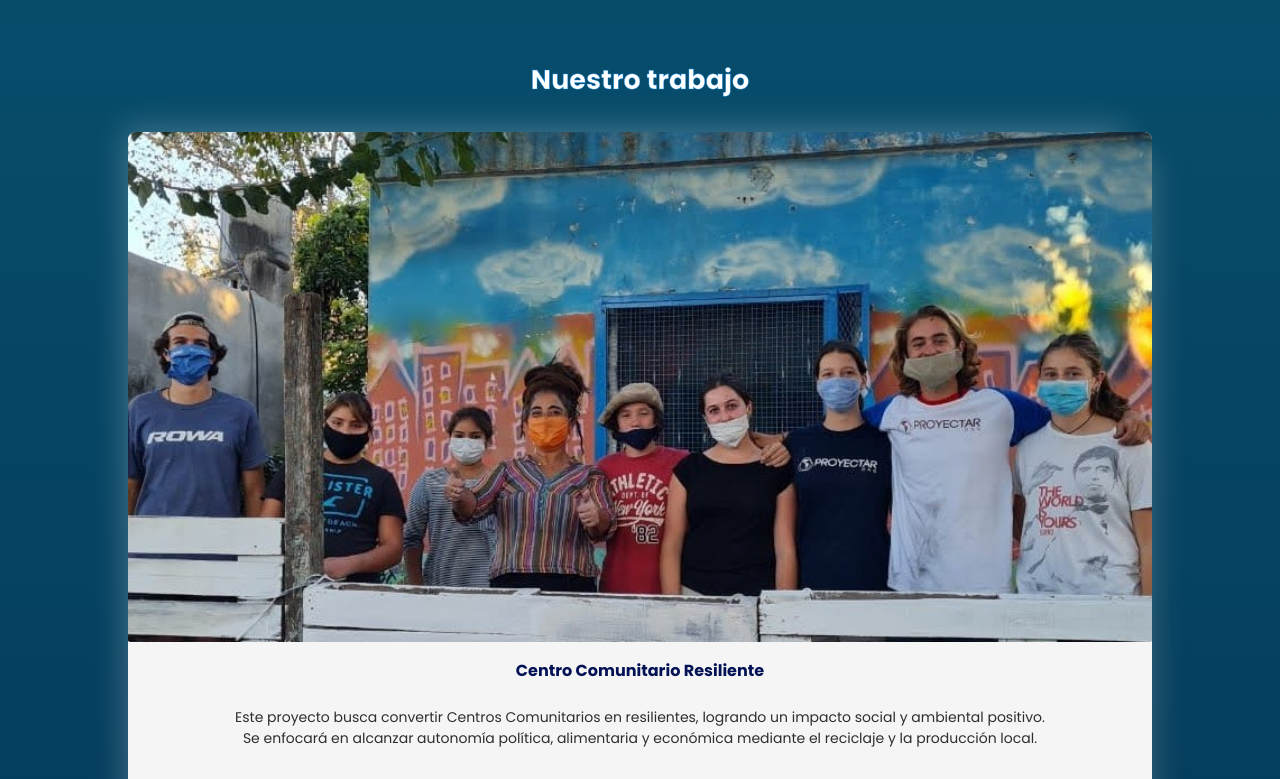
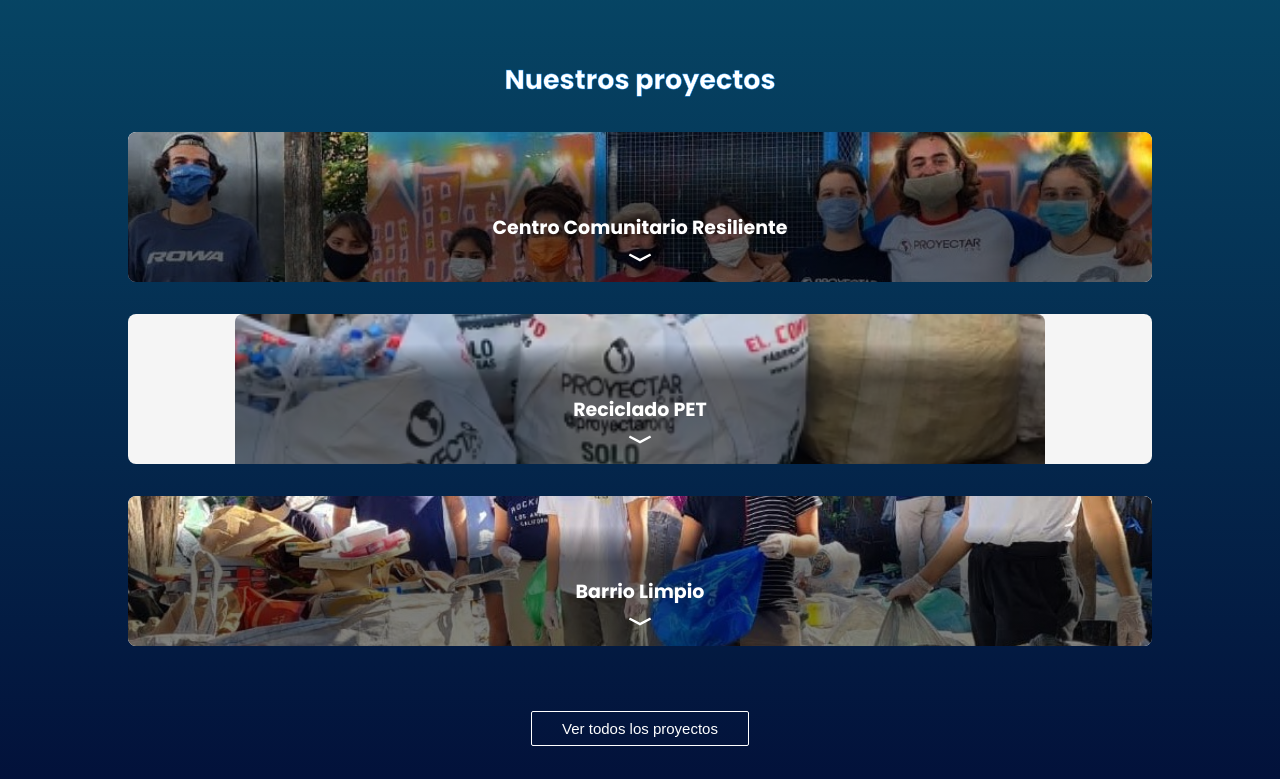
Before and after one commit to bautistagorchs/Web-Proyectar, a Next.js app: page / in a window 1280 px wide. Shown: the part 1660-2439 px from the top of the page. Built offline with nearby package versions, Linux system fonts and the light colour scheme.

Commit message:
modificar estilo cards proyectos

```diff
--- a/src/commons/SectionProjects/SectionProjects.module.scss
+++ b/src/commons/SectionProjects/SectionProjects.module.scss
@@ -1,14 +1,129 @@
 @import "../../app/globals.scss";
 
+// section.proyectos {
+//   position: relative;
+//   background: linear-gradient(#07516e, #020c36);
+//   padding-bottom: 15vh;
+//   .contenidoProyectos {
+//     display: flex;
+//     flex-direction: column;
+//     align-items: center;
+//     gap: 2rem;
+//     h1 {
+//       margin-top: 20%;
+//       color: white;
+//       font-size: 27px;
+//       text-align: center;
+//       -webkit-text-stroke-width: 0.5px;
+//       -webkit-text-stroke-color: rgba(0, 140, 255, 0.74);
+//     }
+//   }
+//   .contenidoProyectos .card {
+//     width: 80%;
+//     display: flex;
+//     flex-direction: column;
+//     align-items: center;
+//     background-color: whitesmoke;
+//     border-radius: 8px;
+//     box-shadow: 15px 15px 30px -11px #bebebe3f, -15px -15px 30px -11px #ffffff3b;
+//     transition: all 0.3s ease;
+//     &:hover {
+//       transform: translateY(-10px);
+//       box-shadow: 15px 15px 30px -11px #bebebed8,
+//         -15px -15px 30px -11px #ffffff88;
+//     }
+//     .cardInner,
+//     .cardFront {
+//       display: inherit;
+//       flex-direction: inherit;
+//       align-items: inherit;
+//     }
+//     img {
+//       height: 100%;
+//       width: 100%;
+//       max-width: 100%;
+//       max-height: 100%;
+//       display: block;
+//       margin: auto;
+//       object-fit: cover;
+//       border-radius: 8px 8px 2px 2px;
+//     }
+//     h3 {
+//       margin-top: 1rem;
+//       font-size: 16px;
+//       color: #021255;
+//       text-align: center;
+//     }
+//     p {
+//       width: 80%;
+//       margin-top: 1.5rem;
+//       padding-bottom: 2rem;
+//       color: $girs-oscuro;
+//       text-align: center;
+//       font-size: 14px;
+//     }
+//     button {
+//       margin-bottom: 2rem;
+//       outline: none;
+//       padding: 10px 20px;
+//       color: #021255;
+//       font-size: 16px;
+//       font-weight: 500;
+//       text-transform: uppercase;
+//       border-radius: 12px;
+//       border: 1px solid #07516e;
+//       &:active,
+//       &:focus {
+//         color: white;
+//         background-color: #021255;
+//         box-shadow: 0px 5px 9px 1px #000000a8;
+//       }
+//     }
+//   }
+//   &::after {
+//     content: "";
+//     position: absolute;
+//     height: 1px;
+//     $width: 85%;
+//     width: $width;
+//     bottom: 0;
+//     left: calc((100% - $width) / 2);
+//     z-index: 2;
+//     background: -moz-linear-gradient(
+//       top,
+//       rgba(255, 255, 255, 0) 0%,
+//       rgba(255, 255, 255, 0.49) 50%,
+//       rgba(255, 255, 255, 0.5) 51%,
+//       rgba(255, 255, 255, 0) 100%
+//     );
+//     background: -webkit-linear-gradient(
+//       top,
+//       rgba(255, 255, 255, 0) 0%,
+//       rgba(255, 255, 255, 0.49) 50%,
+//       rgba(255, 255, 255, 0.5) 51%,
+//       rgba(255, 255, 255, 0) 100%
+//     );
+//     background: linear-gradient(
+//       to bottom,
+//       rgba(255, 255, 255, 0) 0%,
+//       rgba(255, 255, 255, 0.49) 50%,
+//       rgba(255, 255, 255, 0.5) 51%,
+//       rgba(255, 255, 255, 0) 100%
+//     );
+//   }
+// }
 section.proyectos {
   position: relative;
   background: linear-gradient(#07516e, #020c36);
   padding-bottom: 15vh;
+  scroll-margin-top: 5vh;
+
   .contenidoProyectos {
     display: flex;
     flex-direction: column;
     align-items: center;
     gap: 2rem;
+
     h1 {
       margin-top: 20%;
       color: white;
@@ -17,7 +132,20 @@ section.proyectos {
       -webkit-text-stroke-width: 0.5px;
       -webkit-text-stroke-color: rgba(0, 140, 255, 0.74);
     }
+    .buttonContainer {
+      button {
+        margin-top: 15%;
+        padding: 8px 30px;
+        font-size: 15px;
+        outline: none;
+        color: white;
+        background-color: transparent;
+        border-radius: 2px;
+        border: 1px solid white;
       }
+    }
+  }
+
   .contenidoProyectos .card {
     width: 80%;
     display: flex;
@@ -25,37 +153,104 @@ section.proyectos {
     align-items: center;
     background-color: whitesmoke;
     border-radius: 8px;
-    box-shadow: 15px 15px 30px -11px #bebebe3f, -15px -15px 30px -11px #ffffff3b;
+    // box-shadow: 15px 15px 30px -11px #bebebe3f, -15px -15px 30px -11px #ffffff3b;
     transition: all 0.3s ease;
-    &:hover {
-      transform: translateY(-10px);
-      box-shadow: 15px 15px 30px -11px #bebebed8,
-        -15px -15px 30px -11px #ffffff88;
+    overflow: hidden;
+    .cardInner {
+      width: 100%;
+      display: flex;
+      flex-direction: column;
+      align-items: center;
+    }
+
+    .cardFront {
+      display: flex;
+      flex-direction: column;
+      align-items: center;
+      overflow: hidden;
+      max-height: 150px;
+      transition: max-height 0.5s ease;
+      .contenedorImagen {
+        width: 100%;
+        position: relative;
+        min-height: 150px;
+        &::before {
+          content: "";
+          position: absolute;
+          bottom: 0;
+          left: 0;
+          width: 100%;
+          height: 80%;
+          background: linear-gradient(
+            to bottom,
+            rgba(0, 0, 0, 0) 0%,
+            rgba(0, 0, 0, 0.336) 15%,
+            rgba(0, 0, 0, 0.548) 30%,
+            rgba(0, 0, 0, 0.486) 100%
+          );
+          z-index: 1;
+        }
       }
       img {
-      height: 100%;
+        height: auto;
         width: 100%;
         max-width: 100%;
-      max-height: 100%;
+        max-height: 150px;
+        min-height: 150px;
         display: block;
         margin: auto;
         object-fit: cover;
-      border-radius: 8px 8px 2px 2px;
+        border-radius: 8px 8px 0 0;
       }
+
+      p,
+      button {
+        opacity: 0;
+        transition: opacity 0.3s ease;
+      }
+    }
+
+    &:hover .cardFront {
+      max-height: 500px;
+    }
+
+    &:hover p,
+    &:hover button {
+      opacity: 1;
+    }
+    &:hover svg {
+      display: none;
+    }
+
     h3 {
-      margin-top: 1rem;
-      font-size: 16px;
-      color: #021255;
+      width: 100%;
+      position: absolute;
+      bottom: 40px;
+      left: 50%;
+      transform: translateX(-50%);
+      font-size: 19px;
+      font-weight: 700;
+      color: white;
       text-align: center;
+      z-index: 1;
     }
+    svg {
+      position: absolute;
+      bottom: 10px;
+      left: 50%;
+      transform: translateX(-50%);
+      z-index: 100;
+    }
+
     p {
       width: 80%;
       margin-top: 1.5rem;
       padding-bottom: 2rem;
-      color: $girs-oscuro;
+      color: #4d4d4d;
       text-align: center;
       font-size: 14px;
     }
+
     button {
       margin-bottom: 2rem;
       outline: none;
@@ -66,6 +261,7 @@ section.proyectos {
       text-transform: uppercase;
       border-radius: 12px;
       border: 1px solid #07516e;
+
       &:active,
       &:focus {
         color: white;
@@ -74,6 +270,7 @@ section.proyectos {
       }
     }
   }
+
   &::after {
     content: "";
     position: absolute;
@@ -83,20 +280,6 @@ section.proyectos {
     bottom: 0;
     left: calc((100% - $width) / 2);
     z-index: 2;
-    background: -moz-linear-gradient(
-      top,
-      rgba(255, 255, 255, 0) 0%,
-      rgba(255, 255, 255, 0.49) 50%,
-      rgba(255, 255, 255, 0.5) 51%,
-      rgba(255, 255, 255, 0) 100%
-    );
-    background: -webkit-linear-gradient(
-      top,
-      rgba(255, 255, 255, 0) 0%,
-      rgba(255, 255, 255, 0.49) 50%,
-      rgba(255, 255, 255, 0.5) 51%,
-      rgba(255, 255, 255, 0) 100%
-    );
     background: linear-gradient(
       to bottom,
       rgba(255, 255, 255, 0) 0%,
--- a/src/commons/SectionProjects/SectionProjects.tsx
+++ b/src/commons/SectionProjects/SectionProjects.tsx
@@ -4,49 +4,68 @@ import bolson from "@/assets/foto_bolson_pet.png";
 import barrioLimpio from "@/assets/foto_casa_euge_pet.jpg";
 import ccr from "@/assets/foto_ccr_majo_jovenes.jpg";
 import s from "./SectionProjects.module.scss";
+import { RiArrowDownWideLine } from "react-icons/ri";
 
 const SectionProjects = () => {
   return (
-    <section className={s.proyectos}>
+    <section className={s.proyectos} id="proyectos">
       <div>
         <div className={s.contenidoProyectos}>
-          <h1>Nuestro trabajo</h1>
-          <div className={s.card}>
+          <h1>Nuestros proyectos</h1>
+          <div className={s.card} id="ccr">
+            <div className={s.cardInner}>
+              <div className={s.cardFront}>
+                <div className={s.contenedorImagen}>
                   <Image src={ccr} alt="ccr" />
                   <h3>Centro Comunitario Resiliente</h3>
+                  <RiArrowDownWideLine color="white" size={30} />
+                </div>
                 <p>
-              Este proyecto busca convertir Centros Comunitarios en resilientes,
-              logrando un impacto social y ambiental positivo. Se enfocará en
-              alcanzar autonomía política, alimentaria y económica mediante el
-              reciclaje y la producción local.
+                  Este proyecto busca convertir Centros Comunitarios en
+                  resilientes, logrando un impacto social y ambiental positivo.
+                  Se enfocará en alcanzar autonomía política, alimentaria y
+                  económica mediante el reciclaje y la producción local.
                 </p>
                 <button>Ver ubicaciones</button>
               </div>
+            </div>
+          </div>
           <div className={s.card}>
+            <div className={s.cardInner}>
+              <div className={s.cardFront}>
+                <div className={s.contenedorImagen}>
                   <Image src={bolson} alt="ccr" />
                   <h3>Reciclado PET</h3>
+                  <RiArrowDownWideLine color="white" size={30} />
+                </div>
                 <p>
-              Este proyecto busca convertir Centros Comunitarios en resilientes,
-              logrando un impacto social y ambiental positivo.
+                  Este proyecto busca convertir Centros Comunitarios en
+                  resilientes, logrando un impacto social y ambiental positivo.
                 </p>
                 <button>Saber más</button>
               </div>
+            </div>
+          </div>
           <div className={s.card}>
+            <div className={s.cardInner}>
+              <div className={s.cardFront}>
+                <div className={s.contenedorImagen}>
                   <Image src={barrioLimpio} alt="ccr" />
                   <h3>Barrio Limpio</h3>
+                  <RiArrowDownWideLine color="white" size={30} />
+                </div>
                 <p>
-              Diseñar de manera participativa una metodología para recolectar,
-              acopiar y clasificar la basura, realizando una prueba piloto en el
-              Barrio Alte Brown, Tigre Sur que sirva como modelo para el diseño
-              del Programa Barrio Limpio.
+                  Diseñar de manera participativa una metodología para
+                  recolectar, acopiar y clasificar la basura, realizando una
+                  prueba piloto en el Barrio Alte Brown, Tigre Sur que sirva
+                  como modelo para el diseño del Programa Barrio Limpio.
                 </p>
                 <button>Saber más</button>
               </div>
-          <div className={s.card}>
-            <Image src={barrioLimpio} alt="ccr" />
-            <h3>Otro proyecto</h3>
-            <p>Poner una cuarta card. No se de que puede ser pero agregar</p>
-            <button>Saber más</button>
+            </div>
+          </div>
+          <div className={s.buttonContainer}>
+            <button>Ver todos los proyectos</button>
           </div>
         </div>
       </div>
```
Lines whose indentation alone changed are shown as unchanged.
